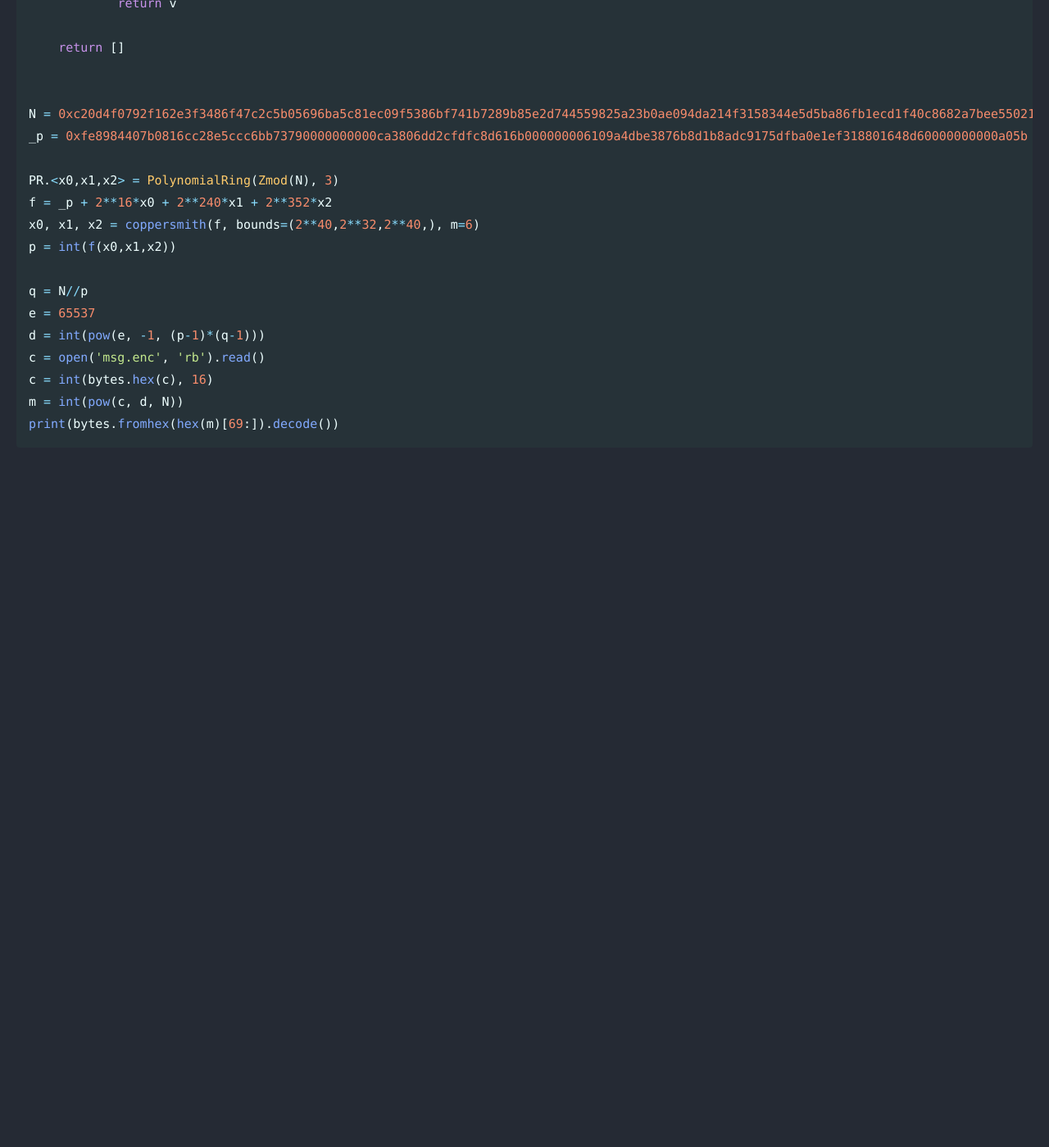
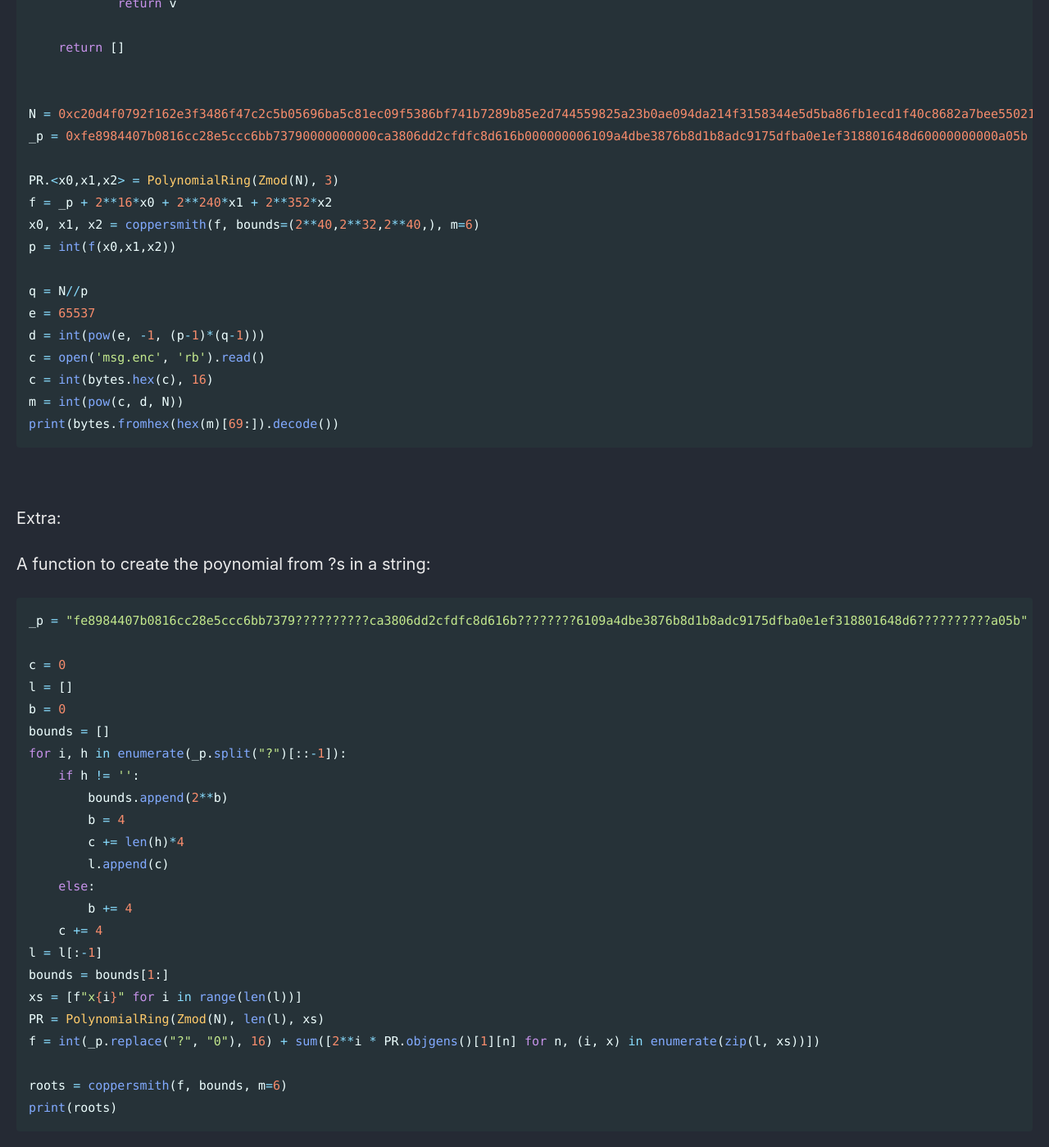
Before and after one commit to Connor-McCartney/Connor-McCartney.github.io, a Jekyll site: the page built from _pages/cryptography/small-roots/corrupt-key-2-picoMini.md, in a window 1280 px wide and 1400 px high, scrolled down 2869 px. Shown: the whole window at 82% size. Built offline with Jekyll 4.4.1, drawn with Linux system fonts in a browser that asks for light colours; cached includes are drawn as plain includes; before the commit the page ends 3460 px from its top, so only the background shows below that.

Commit message:
Update corrupt-key-2-picoMini.md

````diff
--- a/_pages/cryptography/small-roots/corrupt-key-2-picoMini.md
+++ b/_pages/cryptography/small-roots/corrupt-key-2-picoMini.md
@@ -127,3 +127,35 @@ c = int(bytes.hex(c), 16)
 m = int(pow(c, d, N))
 print(bytes.fromhex(hex(m)[69:]).decode())
 ```
+
+<br>
+
+Extra:
+
+A function to create the poynomial from ?s in a string:
+
+```python
+_p = "fe8984407b0816cc28e5ccc6bb7379??????????ca3806dd2cfdfc8d616b????????6109a4dbe3876b8d1b8adc9175dfba0e1ef318801648d6??????????a05b"
+
+c = 0
+l = []
+b = 0
+bounds = []
+for i, h in enumerate(_p.split("?")[::-1]):
+    if h != '':
+        bounds.append(2**b)
+        b = 4
+        c += len(h)*4
+        l.append(c)
+    else:
+        b += 4
+    c += 4
+l = l[:-1]
+bounds = bounds[1:]
+xs = [f"x{i}" for i in range(len(l))]
+PR = PolynomialRing(Zmod(N), len(l), xs)
+f = int(_p.replace("?", "0"), 16) + sum([2**i * PR.objgens()[1][n] for n, (i, x) in enumerate(zip(l, xs))])
+
+roots = coppersmith(f, bounds, m=6)
+print(roots)
+```
````
